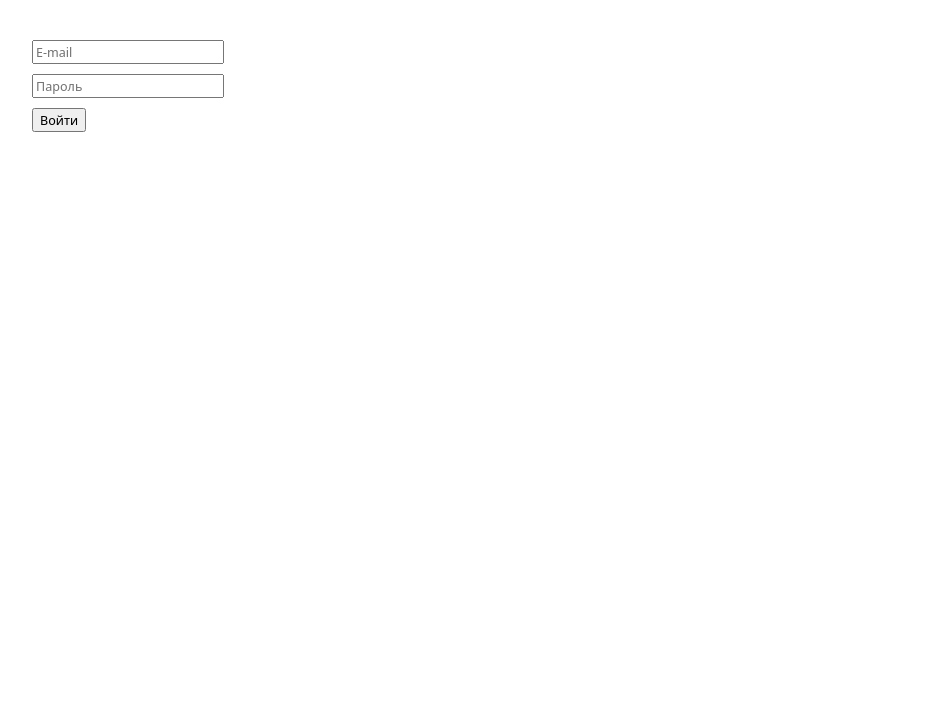
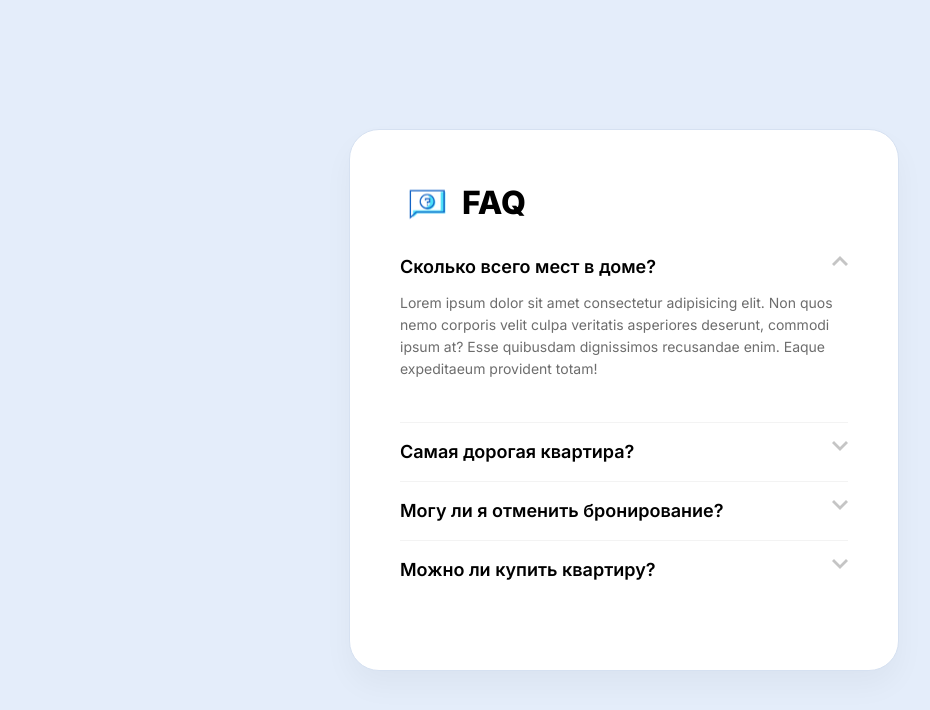
Before and after one commit to BRAUZER06/archakov-tutorials, a React (Create React App) app: page / in a window 1280 px wide. Shown: the top 710 px of the page, without its empty margins (16-946 px from the left). Built offline with nearby package versions, Linux system fonts and the light colour scheme.

Commit message:
Сделал урок №3

```diff
--- a/src/index.css
+++ b/src/index.css
@@ -1,7 +1,23 @@
-*,
+/* *,
 *::before,
 *::after {
     box-sizing: border-box;
     outline: none;
     font-family: 'Noto Sans Display', sans-serif;
+} */
+
+@import url('https://fonts.googleapis.com/css2?family=Inter:wght@400;600;800&display=swap');
+
+* {
+    margin: 0;
+    padding: 0;
+    box-sizing: border-box;
 }
+
+body {
+    background-color: #e4edfa;
+    font-family: 'Inter', sans-serif;
+    font-weight: 400;
+    font-size: 14px;
+    color: #000;
+}
--- a/src/index.js
+++ b/src/index.js
@@ -3,7 +3,8 @@
 import './index.css';
 
 // import App from './tutorial-1/App';
-import App from './tutorial-2/App';
+// import App from './tutorial-2/App';
+import App from './tutorial-3/App';
 
 ReactDOM.render(
     <React.StrictMode>
--- /dev/null
+++ b/src/tutorial-3/App.css
@@ -0,0 +1,98 @@
+#app {
+    display: flex;
+    justify-content: center;
+    align-items: center;
+    height: 100vh;
+}
+
+.app-container {
+    max-width: 550px;
+    padding: 53px 50px;
+    background: #ffffff;
+    border: 1px solid #d6e1f1;
+    box-shadow: 0px 15px 30px rgba(0, 0, 0, 0.04);
+    border-radius: 30px;
+}
+
+.app-title {
+    padding-left: 62px;
+    margin-bottom: 34px;
+    font-weight: 800;
+    font-size: 32px;
+    line-height: 39px;
+    background-image: url('./img/title-bg.svg');
+    background-repeat: no-repeat;
+    background-size: 54px;
+    background-position: left center;
+}
+
+/* Acordeon styles */
+.tab {
+    position: relative;
+    margin-bottom: 18px;
+    padding-bottom: 18px;
+    width: 100%;
+    overflow: hidden;
+    border-bottom: 1px solid #f3f3f3;
+}
+
+.tab:last-child {
+    border-bottom: 0;
+}
+
+.tab input {
+    position: absolute;
+    opacity: 0;
+    z-index: -1;
+}
+.tab label {
+    position: relative;
+    display: block;
+    background: #fff;
+    cursor: pointer;
+    font-weight: 600;
+    font-size: 18px;
+    line-height: 22px;
+}
+.blue label {
+    background: #2980b9;
+}
+.tab-content {
+    max-height: 0;
+    overflow: hidden;
+    -webkit-transition: max-height 0.35s;
+    -o-transition: max-height 0.35s;
+    transition: max-height 0.35s;
+}
+.tab-content p {
+    color: #6d6d6d;
+    padding: 14px 0 24px;
+    line-height: 22px;
+}
+/* :active */
+.tab.active .tab-content {
+    max-height: 100vh;
+}
+/* Icon */
+.tab label::after {
+    position: absolute;
+    content: '';
+    width: 16px;
+    height: 10px;
+    background-image: url('./img/arrow-tab.svg');
+    background-repeat: no-repeat;
+    background-position: center;
+    background-size: 16px;
+    right: 0;
+    top: 0px;
+    display: block;
+    line-height: 3;
+    text-align: center;
+    -webkit-transition: all 0.35s;
+    -o-transition: all 0.35s;
+    transition: all 0.35s;
+}
+
+.tab.active label::after {
+    transform: rotate(180deg);
+}
--- /dev/null
+++ b/src/tutorial-3/App.js
@@ -0,0 +1,62 @@
+import React from 'react';
+import './App.css';
+import Tab from './components/Tab';
+
+const App = () => {
+    const tabs = [
+        {
+            id: 1,
+            inputId: 'tab-one',
+            title: 'Сколько всего мест в доме?',
+            description:
+                'Lorem ipsum dolor sit amet consectetur adipisicing elit. Non quos nemo corporis velit culpa veritatis asperiores deserunt, commodi ipsum at? Esse quibusdam dignissimos recusandae enim. Eaque expeditaeum provident totam!',
+        },
+        {
+            id: 2,
+            inputId: 'tab-two',
+            title: 'Самая дорогая квартира?',
+            description:
+                'Lorem ipsum dolor sit amet consectetur adipisicing elit. Maxime fuga deserunt aliquid voluptatum ad, molestiae dicta officiis animi ummollitia, reiciendis a cum ratione veritatis cupiditate voluptatem.Consectetur, exercitationem magnam.',
+        },
+        {
+            id: 3,
+            inputId: 'tab-three',
+            title: 'Могу ли я отменить бронирование?',
+            description: 'Да, вы можете отменить забронированную квартиру в течение 3 дней.',
+        },
+        {
+            id: 4,
+            inputId: 'tab-four',
+            title: 'Можно ли купить квартиру?',
+            description:
+                'Lorem ipsum dolor sit amet consectetur adipisicing elit. Est commodi itaque ratione voluptatem dolores iusto aperiam adipisci incidunt perspiciatis ullam! Repellat accusamus rerum excepturi minus delectus? Consequatur libero nemo alias.',
+        },
+    ];
+
+    const [activeItem, setActiveItem] = React.useState(0);
+
+    return (
+        <div id="app">
+            <div className="app-container">
+                <h1 className="app-title">FAQ</h1>
+                <div className="app-tabs">
+                    {tabs.map((tab, index) => {
+                        return (
+                            <Tab
+                                key={tab.id}
+                                index={index}
+                                inputId={tab.inputId}
+                                title={tab.title}
+                                description={tab.description}
+                                activeItem={activeItem}
+                                setActiveItem={setActiveItem}
+                            />
+                        );
+                    })}
+                </div>
+            </div>
+        </div>
+    );
+};
+
+export default App;
--- /dev/null
+++ b/src/tutorial-3/components/Tab.jsx
@@ -0,0 +1,17 @@
+import React from 'react';
+
+const Tab = ({ inputId, title, description, index, activeItem, setActiveItem }) => {
+    return (
+        <div className={activeItem === index ? `${'tab active'}` : 'tab'}>
+            <input id={inputId} type="checkbox" name="tabs" />
+            <label onClick={() => setActiveItem(index)} htmlFor={inputId}>
+                {title}
+            </label>
+            <div className="tab-content">
+                <p>{description}</p>
+            </div>
+        </div>
+    );
+};
+
+export default Tab;
```
Also changed, not shown: src/tutorial-3/img/arrow-tab.svg (added), src/tutorial-3/img/title-bg.svg (added).
